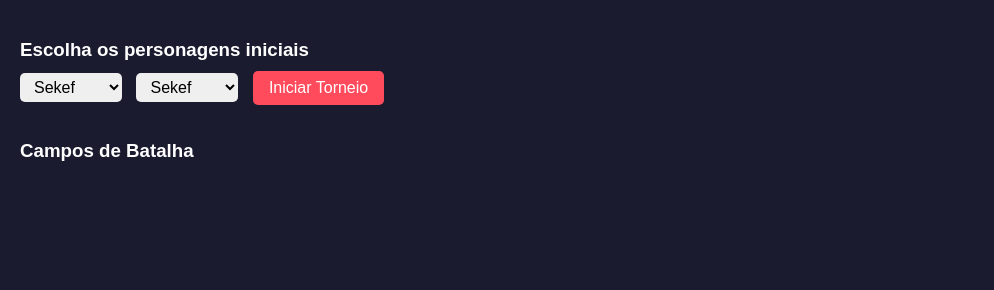
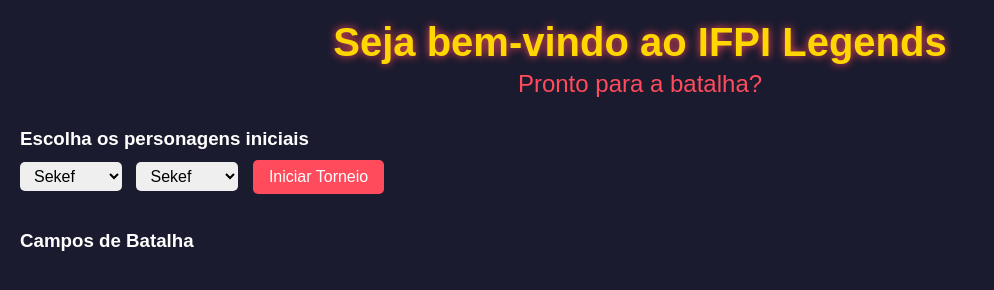
Before and after one commit to alisson1707/ifpi-legends, a website built with Parcel: page source/index.html in a window 1280 px wide. Shown: the whole page, without its empty margins (0-994 px from the left). Built offline with nearby package versions, Linux system fonts and the light colour scheme.

Commit message:
adicionei informações na tela inicial

```diff
--- a/source/index.html
+++ b/source/index.html
@@ -1,7 +1,7 @@
 <!DOCTYPE html>
 <html lang="pt-BR">
 <head>
-  <meta charset="UTF-8">
+  <meta charset="UTF-8" />
   <title>Torneio de Personagens</title>
   <style>
     body {
@@ -10,6 +10,25 @@
       color: #fff;
       padding: 20px;
       margin: 0;
+    }
+
+    #titulo {
+      text-align: center;
+      margin-bottom: 30px;
+    }
+
+    #titulo h1 {
+      font-size: 2.5em;
+      margin: 0;
+      color: #ffd700; /* dourado para destaque */
+      text-shadow: 0 0 8px #ff4b5c;
+    }
+
+    #titulo h2 {
+      font-size: 1.5em;
+      margin: 5px 0 0 0;
+      color: #ff4b5c;
+      font-weight: normal;
     }
 
     h3 {
@@ -111,6 +130,11 @@
   </style>
 </head>
 <body>
+  <div id="titulo">
+    <h1>Seja bem-vindo ao IFPI Legends</h1>
+    <h2>Pronto para a batalha?</h2>
+  </div>
+
   <h3>Escolha os personagens iniciais</h3>
   <select id="personagem1">
     <option value="sekef">Sekef</option>
--- a/source/style.css
+++ b/source/style.css
@@ -1,100 +1,18 @@
-body {
-    font-family: 'Arial', sans-serif;
-    background-color: #1b1b2f;
-    color: #fff;
-    margin: 0;
-    padding: 20px;
+#titulo {
+  text-align: center;
+  margin-bottom: 30px;
 }
 
-h3 {
-    margin-bottom: 10px;
+#titulo h1 {
+  font-size: 2.5em;
+  margin: 0;
+  color: #ffd700;
+  text-shadow: 0 0 8px #ff4b5c;
 }
 
-select {
-    padding: 5px 10px;
-    margin-right: 10px;
-    margin-bottom: 20px;
-    border-radius: 5px;
-    border: none;
-    font-size: 16px;
+#titulo h2 {
+  font-size: 1.5em;
+  margin: 5px 0 0 0;
+  color: #ff4b5c;
+  font-weight: normal;
 }
-
-button {
-    padding: 8px 16px;
-    font-size: 16px;
-    border-radius: 5px;
-    border: none;
-    background-color: #ff4b5c;
-    color: white;
-    cursor: pointer;
-    transition: 0.3s;
-}
-
-button:hover {
-    background-color: #ff1f3a;
-}
-
-#campos-batalha {
-    display: flex;
-    flex-wrap: wrap;
-    gap: 15px;
-    margin-top: 20px;
-}
-
-.batalha {
-    background-color: #2b2b44;
-    border: 2px solid #444;
-    border-radius: 10px;
-    padding: 10px;
-    width: 320px;
-    min-height: 220px;
-    overflow-y: auto;
-    box-shadow: 0 0 10px #000;
-}
-
-.batalha h4 {
-    margin-top: 0;
-    font-size: 18px;
-    text-align: center;
-    color: #ffd700;
-    border-bottom: 1px solid #555;
-    padding-bottom: 5px;
-}
-
-.log-msg {
-    margin: 5px 0;
-    font-size: 14px;
-}
-
-.log-jogador {
-    color: #4caf50;
-    font-weight: bold;
-}
-
-.log-inimigo {
-    color: #f44336;
-    font-weight: bold;
-}
-
-/* Barras de HP */
-.hp-container {
-    display: flex;
-    align-items: center;
-    margin-bottom: 5px;
-}
-
-.hp-bar {
-    height: 15px;
-    border-radius: 5px;
-    background-color: #555;
-    flex: 1;
-    margin-left: 5px;
-    overflow: hidden;
-}
-
-.hp-bar-inner {
-    height: 100%;
-    width: 100%;
-    background-color: #4caf50;
-    transition: width 0.3s;
-}
```
